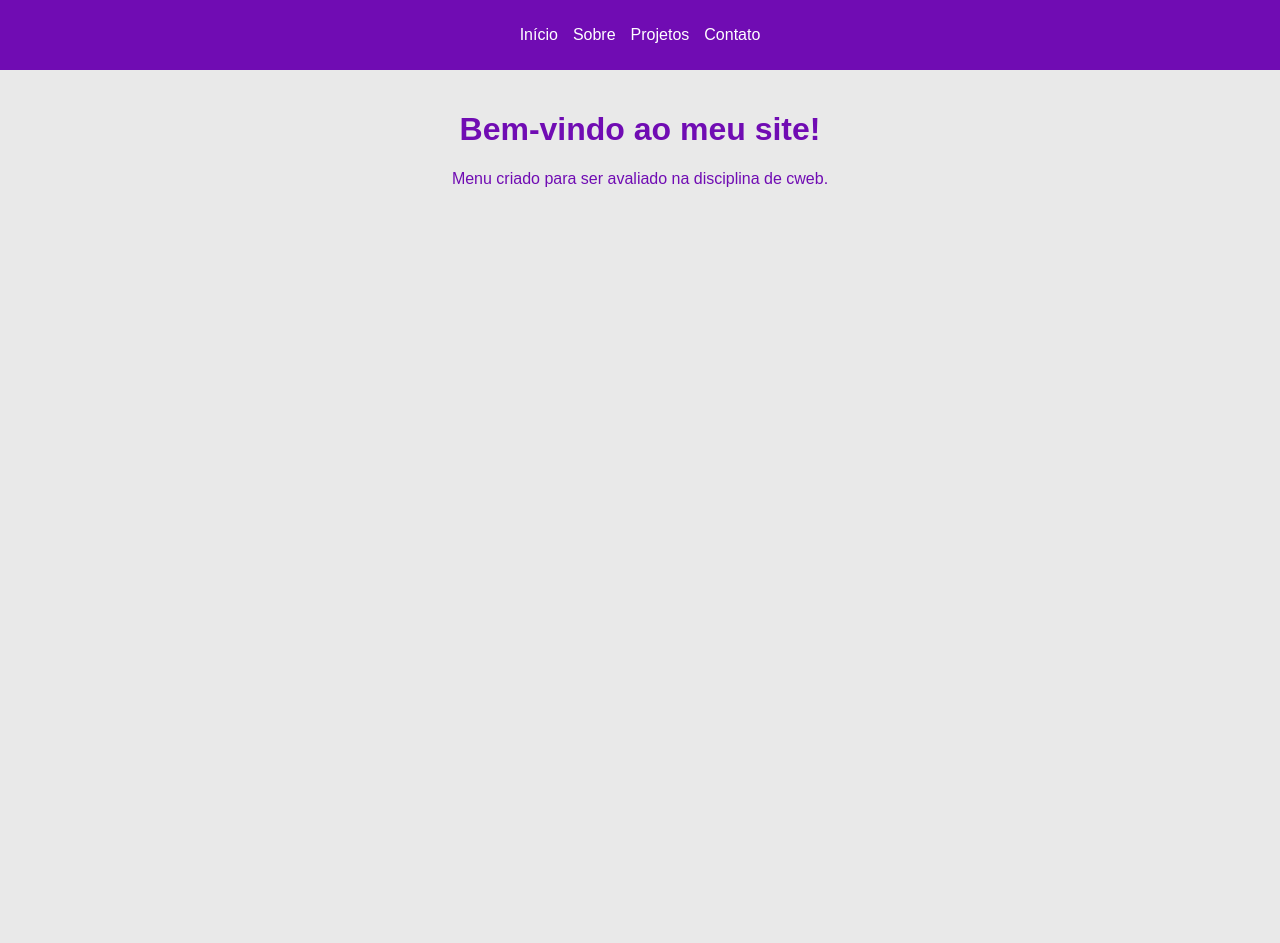
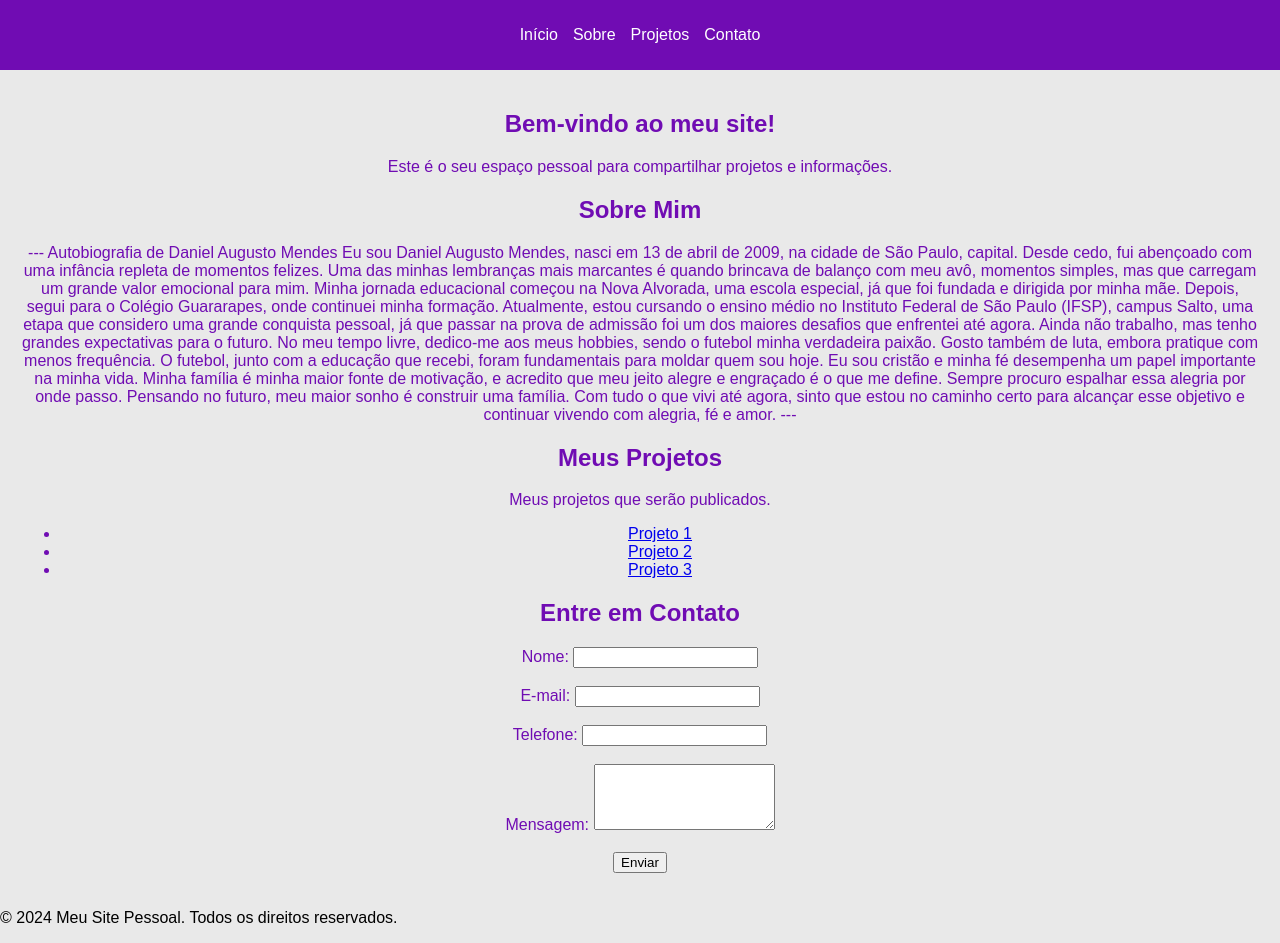
Before and after one commit to Danitisildogs/daniel, a plain HTML site: page index.html in a window 1280 px wide. Before the commit the page ends 800 px from the top, so only its background shows below. Drawn offline with Linux system fonts and the light colour scheme.

Commit message:
index.html

```diff
--- a/index.html
+++ b/index.html
@@ -11,17 +11,76 @@
     <header>
         <nav class="navbar">
             <ul class="nav-links">
-                <li><a href="#">Início</a></li>
-                <li><a href="#">Sobre</a></li>
-                <li><a href="#">Projetos</a></li>
-                <li><a href="#">Contato</a></li>
+                <li><a href="#inicio">Início</a></li>
+                <li><a href="#sobre">Sobre</a></li>
+                <li><a href="#projetos">Projetos</a></li>
+                <li><a href="#contato">Contato</a></li>
             </ul>
         </nav>
     </header>
 
     <main>
-        <h1>Bem-vindo ao meu site!</h1>
-        <p>Menu criado para ser avaliado  na disciplina de cweb.</p>
+        <!-- Seção Início -->
+        <section id="inicio">
+            <h1>Bem-vindo ao meu site!</h1>
+            <p>Este é o seu espaço pessoal para compartilhar projetos e informações.</p>
+        </section>
+
+        <!-- Seção Sobre -->
+        <section id="sobre">
+            <h2>Sobre Mim</h2>
+            <p>---
+
+                Autobiografia de Daniel Augusto Mendes
+
+                Eu sou Daniel Augusto Mendes, nasci em 13 de abril de 2009, na cidade de São Paulo, capital. Desde cedo, fui abençoado com uma infância repleta de momentos felizes. Uma das minhas lembranças mais marcantes é quando brincava de balanço com meu avô, momentos simples, mas que carregam um grande valor emocional para mim.
+
+                Minha jornada educacional começou na Nova Alvorada, uma escola especial, já que foi fundada e dirigida por minha mãe. Depois, segui para o Colégio Guararapes, onde continuei minha formação. Atualmente, estou cursando o ensino médio no Instituto Federal de São Paulo (IFSP), campus Salto, uma etapa que considero uma grande conquista pessoal, já que passar na prova de admissão foi um dos maiores desafios que enfrentei até agora.
+
+                Ainda não trabalho, mas tenho grandes expectativas para o futuro. No meu tempo livre, dedico-me aos meus hobbies, sendo o futebol minha verdadeira paixão. Gosto também de luta, embora pratique com menos frequência. O futebol, junto com a educação que recebi, foram fundamentais para moldar quem sou hoje.
+
+                Eu sou cristão e minha fé desempenha um papel importante na minha vida. Minha família é minha maior fonte de motivação, e acredito que meu jeito alegre e engraçado é o que me define. Sempre procuro espalhar essa alegria por onde passo.
+
+                Pensando no futuro, meu maior sonho é construir uma família. Com tudo o que vivi até agora, sinto que estou no caminho certo para alcançar esse objetivo e continuar vivendo com alegria, fé e amor.
+
+
+                ---</p>
+        </section>
+
+        <!-- Seção Projetos -->
+        <section id="projetos">
+            <h2>Meus Projetos</h2>
+            <p>Meus projetos que serão publicados.</p>
+            <ul>
+                <li><a href="projeto1.html">Projeto 1</a></li>
+                <li><a href="projeto2.html">Projeto 2</a></li>
+                <li><a href="projeto3.html">Projeto 3</a></li>
+            </ul>
+        </section>
+
+        <!-- Seção Contato -->
+        <section id="contato">
+            <h2>Entre em Contato</h2>
+            <form action="enviar-mensagem.php" method="post">
+                <label for="nome">Nome:</label>
+                <input type="text" id="nome" name="nome" required><br><br>
+
+                <label for="email">E-mail:</label>
+                <input type="email" id="email" name="email" required><br><br>
+
+                <label for="telefone">Telefone:</label>
+                <input type="telefone" id="telefone" name="telefone" required><br><br>
+
+                <label for="mensagem">Mensagem:</label>
+                <textarea id="mensagem" name="mensagem" rows="4" required></textarea><br><br>
+
+                <button type="submit">Enviar</button>
+            </form>
+        </section>
     </main>
+
+    <footer>
+        <p>&copy; 2024 Meu Site Pessoal. Todos os direitos reservados.</p>
+    </footer>
 </body>
 </html>
```
